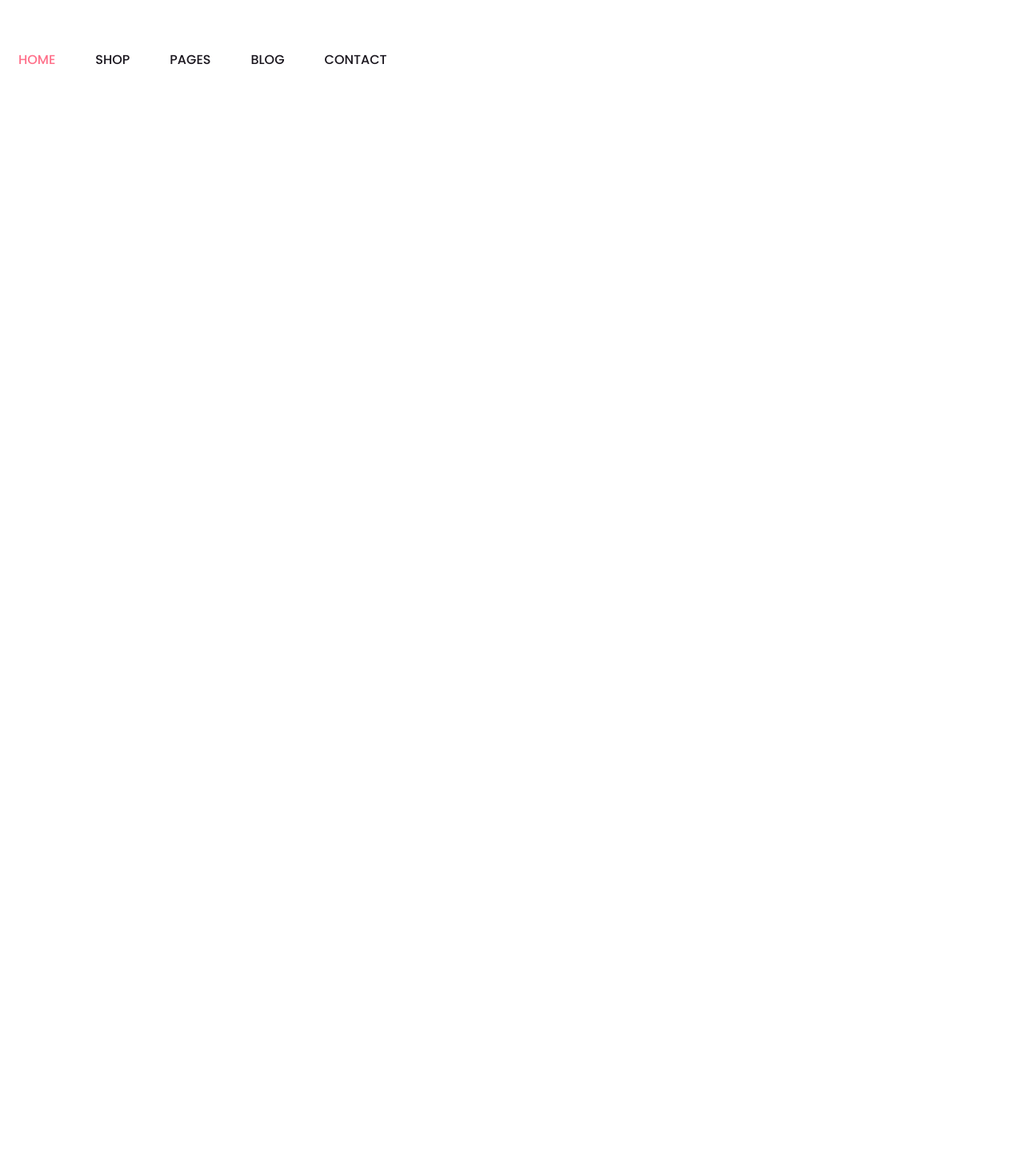
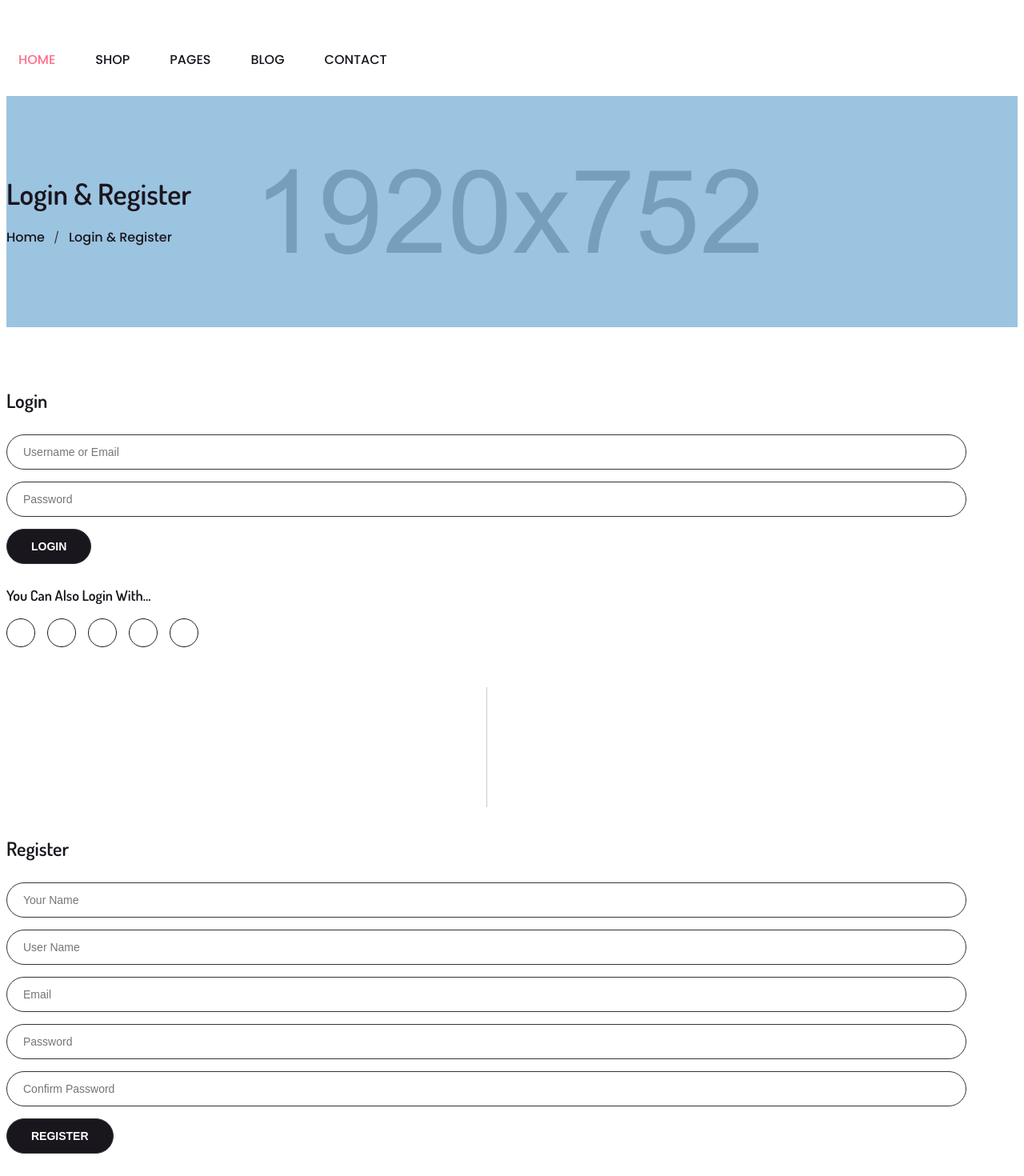
Before and after one commit to hadinhducanh/mother-love-fe, a React (Vite) app: page / in a window 1280 px wide. Shown: the part 280-1750 px from the top of the page at 80% size. Before the commit the page ends 808 px from the top, so only its background shows below. Built offline with nearby package versions, Linux system fonts and the light colour scheme; a web font is replaced by a local one.

Commit message:
login/register/banner.tsx

```diff
--- a/index.html
+++ b/index.html
@@ -23,6 +23,7 @@
 
     <!-- Modernizer JS -->
     <script src="/src/assets/js/vendor/modernizr-3.7.1.min.js"></script>
+
   </head>
 
   <body>
--- a/package.json
+++ b/package.json
@@ -12,7 +12,8 @@
   "dependencies": {
     "bootstrap": "^5.3.3",
     "react": "^18.2.0",
-    "react-dom": "^18.2.0"
+    "react-dom": "^18.2.0",
+    "react-script": "^2.0.5"
   },
   "devDependencies": {
     "@types/react": "^18.2.66",
@@ -23,6 +24,7 @@
     "eslint": "^8.57.0",
     "eslint-plugin-react-hooks": "^4.6.0",
     "eslint-plugin-react-refresh": "^0.4.6",
+    "sass": "^1.77.2",
     "typescript": "^5.2.2",
     "vite": "^5.2.0"
   }
--- a/src/App.tsx
+++ b/src/App.tsx
@@ -1,9 +1,13 @@
+
+import LoginRegister from "./assets/pages/LoginRegister/LoginRegister";
 import Header from "./components/Header";
 
 function App() {
   return (
     <>
       <Header />
+      <LoginRegister/>
+
     </>
   );
 }
--- /dev/null
+++ b/src/assets/pages/LoginRegister/LoginRegister.tsx
@@ -0,0 +1,21 @@
+import Banner from "../../../components/Banner";
+
+import LoginRegisterForm from "./LoginRegisterForm";
+
+const LoginRegister = () => {
+  return (
+    <>
+      <Banner
+        pageName={"Login & Register"}
+        singleName={"Login & Register"}
+        pictureUrl="./src/assets/images/hero/hero-1.jpg"
+      />
+      <LoginRegisterForm />
+
+
+    </>
+
+
+  );
+};
+export default LoginRegister;
--- /dev/null
+++ b/src/assets/pages/LoginRegister/LoginRegisterForm.tsx
@@ -0,0 +1,71 @@
+const LoginRegisterForm = () => {
+    return(
+        <div className="page-section section section-padding">
+        <div className="container">
+            <div className="row mbn-40">
+
+                <div className="col-lg-4 col-12 mb-40">
+                    <div className="login-register-form-wrap">
+                        <h3>Login</h3>
+                        <form className="mb-30">
+                            <div className="row">
+                                <div className="col-12 mb-15">
+                                    <input type="text" placeholder="Username or Email" />
+                                </div>
+                                <div className="col-12 mb-15">
+                                    <input type="password" placeholder="Password" />
+                                </div>
+                                <div className="col-12">
+                                    <input type="submit" value="Login" />
+                                </div>
+                            </div>
+                        </form>
+                        <h4>You can also login with...</h4>
+                        <div className="social-login">
+                            <a href="#"><i className="fa fa-facebook"></i></a>
+                            <a href="#"><i className="fa fa-twitter"></i></a>
+                            <a href="#"><i className="fa fa-google-plus"></i></a>
+                            <a href="#"><i className="fa fa-pinterest"></i></a>
+                            <a href="#"><i className="fa fa-linkedin"></i></a>
+                        </div>
+                    </div>
+                </div>
+
+                <div className="col-lg-2 col-12 mb-40 text-center">
+                    <span className="login-register-separator"></span>
+                </div>
+
+                <div className="col-lg-6 col-12 mb-40 ml-auto">
+                    <div className="login-register-form-wrap">
+                        <h3>Register</h3>
+                        <form>
+                            <div className="row">
+                                <div className="col-md-6 col-12 mb-15">
+                                    <input type="text" placeholder="Your Name" />
+                                </div>
+                                <div className="col-md-6 col-12 mb-15">
+                                    <input type="text" placeholder="User Name" />
+                                </div>
+                                <div className="col-md-6 col-12 mb-15">
+                                    <input type="email" placeholder="Email" />
+                                </div>
+                                <div className="col-md-6 col-12 mb-15">
+                                    <input type="password" placeholder="Password" />
+                                </div>
+                                <div className="col-md-6 col-12 mb-15">
+                                    <input type="password" placeholder="Confirm Password" />
+                                </div>
+                                <div className="col-md-6 col-12">
+                                    <input type="submit" value="Register" />
+                                </div>
+                            </div>
+                        </form>
+                    </div>
+                </div>
+
+            </div>
+        </div>
+    </div>
+    )
+}
+export default LoginRegisterForm
--- a/src/assets/scss/_brand.scss
+++ b/src/assets/scss/_brand.scss
@@ -1,6 +1,7 @@
 /*----------------------------------------*/
 /*  13. Brand CSS
 /*----------------------------------------*/
+
 .brand-slider {
     width: 100%;
     & .slick-track {
--- /dev/null
+++ b/src/components/Banner.tsx
@@ -0,0 +1,27 @@
+
+
+interface Props {
+    pageName: string;
+    singleName: string;
+    pictureUrl: string;
+  }
+
+  const Banner = ({ pageName, singleName, pictureUrl }: Props) => (
+    <div className="page-banner-section section" style={{ backgroundImage: `url(${pictureUrl})`}}>
+    <div className="container">
+        <div className="row">
+            <div className="page-banner-content col">
+
+                <h1>{pageName}</h1>
+                <ul className="page-breadcrumb">
+                    <li><a href="#">Home</a></li>
+                    <li><a href="#">{singleName}</a></li>
+                </ul>
+
+            </div>
+        </div>
+    </div>
+</div>
+  );
+
+  export default Banner;
```
Also changed, not shown: src/components/Header.tsx (line endings or trailing spaces), 1 other file (tests, documents, lock files or other folders).
